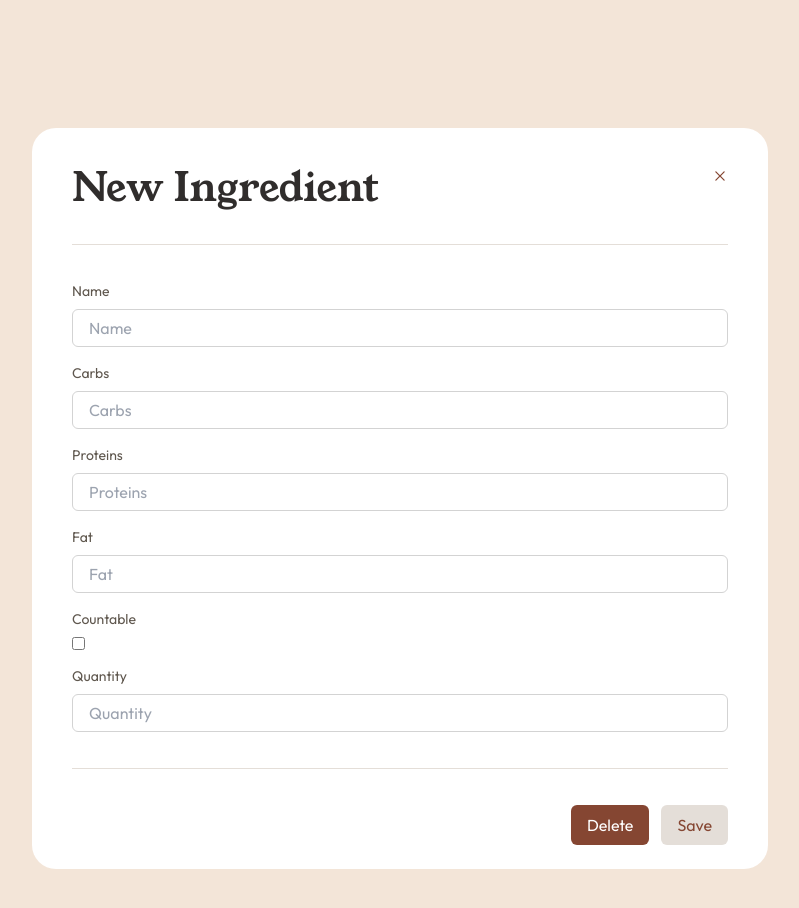
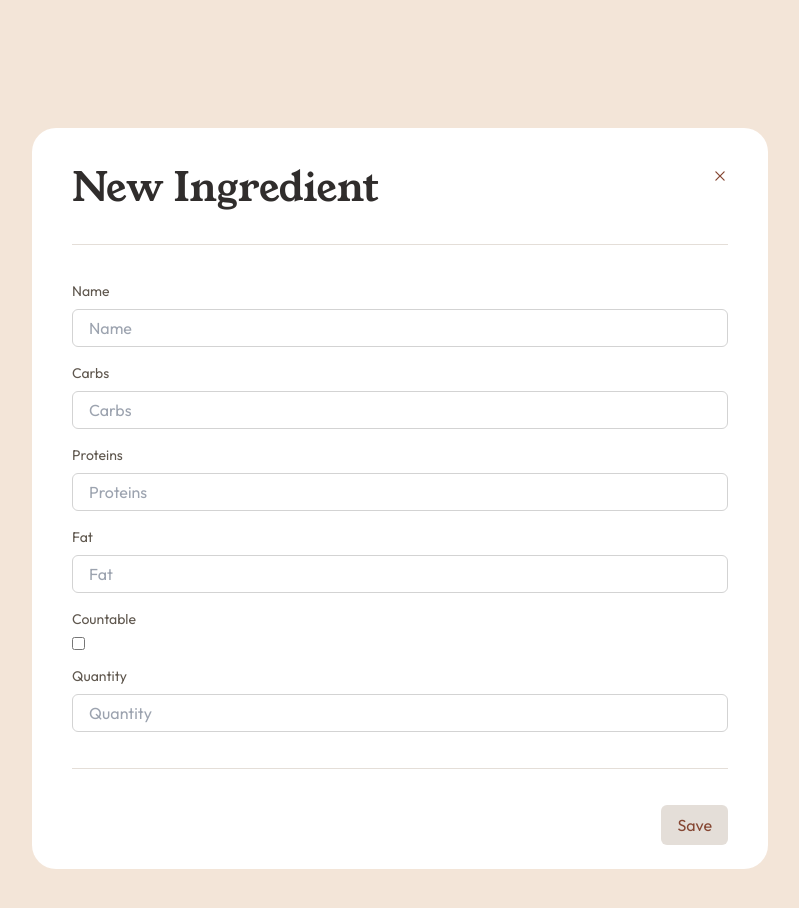
Before and after one commit to JustANipple/recipes, a Next.js app: page /ingredients/0/edit in a window 1280 px wide. Shown: the top 908 px of the page, without its empty margins (240-1039 px from the left). Built offline with nearby package versions, Linux system fonts and the light colour scheme.

Commit message:
fixed delete button showing on a new ingredient

```diff
--- a/app/ingredients/[id]/edit/page.tsx
+++ b/app/ingredients/[id]/edit/page.tsx
@@ -155,13 +155,15 @@ const Page = ({ params }) => {
       </div>
       <hr className="border-LightGrey" />
       <div className="flex justify-end gap-3 align-middle">
-        <button
-          className="text-black flex gap-1 rounded-md bg-Nutmeg px-4 py-2"
-          type="button"
-          onClick={() => deleteIngredient(parseInt(id))}
-        >
-          <p className="my-auto font-Outfit text-White">Delete</p>
-        </button>
+        {id > 0 && (
+          <button
+            className="text-black flex gap-1 rounded-md bg-LightGrey px-4 py-2"
+            type="button"
+            onClick={() => deleteIngredient(parseInt(id))}
+          >
+            <p className="my-auto font-Outfit text-Nutmeg">Delete</p>
+          </button>
+        )}
         <button
           className="text-black flex gap-1 rounded-md bg-LightGrey px-4 py-2"
           type="submit"
```
